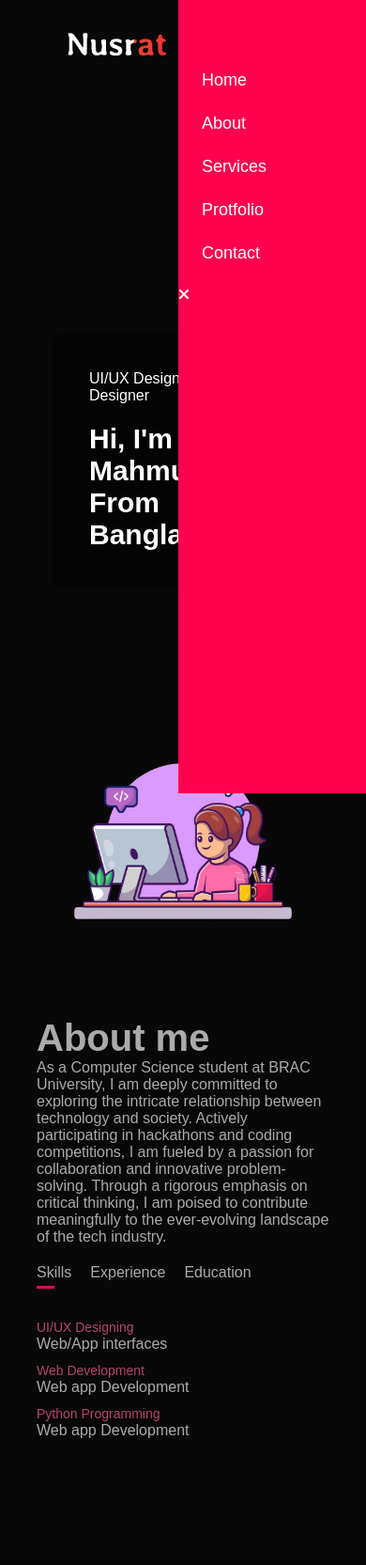
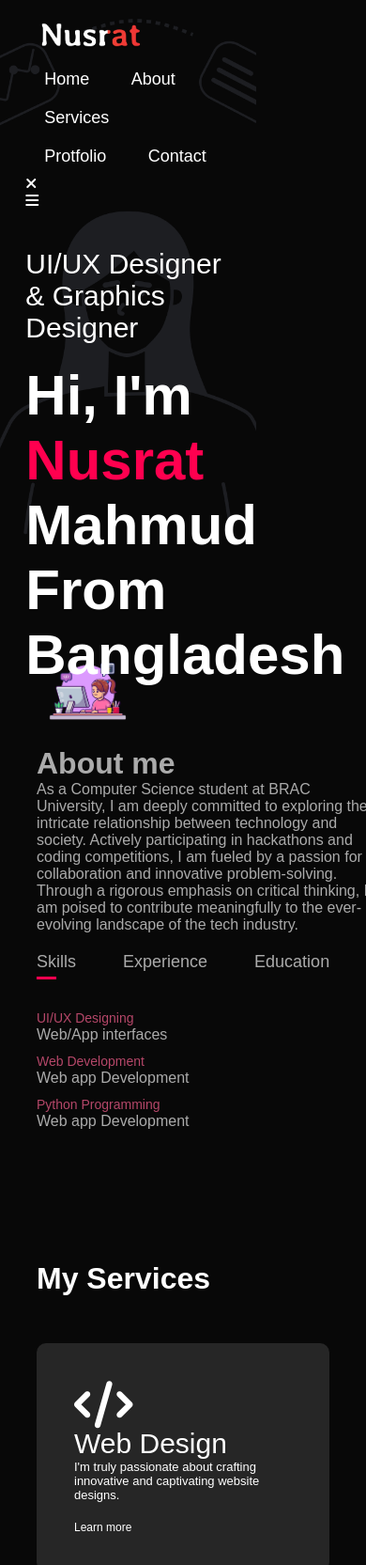
Before and after one commit to nusratmahmudkhushbu/My-Protfolio-Website, a plain HTML site: page index.html in a window 390 px wide. Shown: the top 1665 px of the page at 94% size. Drawn offline with Linux system fonts and the light colour scheme.

Commit message:
Update style.css

```diff
--- a/style.css
+++ b/style.css
@@ -4,9 +4,10 @@
     font-family: 'Poppins', sans-serif;
     box-sizing: border-box;
 }
-html {
+html{
     scroll-behavior: smooth;
 }
+
 
 body {
     background: #080808;
@@ -14,15 +15,13 @@ body {
 }
 
 #header {
-  background-image: url('Image/your-image.jpg');
-  background-size: cover;
-  background-position: center;
-  padding: 10px 20px;
-  border-radius: 8px;
-  color: #fff;
-  display: inline-block;
+    width: 70%;
+    height: 70vh;
+    background-image: url(ww.png);
+    background-size: cover;
+    background-position: center;
+    position: relative;
 }
-
 
 .container {
     padding: 10px 10%;
@@ -60,33 +59,16 @@ nav ul li a::after {
     position: absolute;
     left: 0;
     bottom: -6px;
-    transition: width 0.3s;
+    transition: width 0.3s; /* Added transition for smoother hover effect */
 }
 
 nav ul li a:hover::after {
     width: 100%;
 }
 
-/* UPDATED HEADER TEXT SECTION */
 .header-text {
-    margin-top: 20%;
+    margin-top: 20%; /* Consider using responsive units like vh for better scalability */
     font-size: 30px;
-    padding: 40px;
-    background-image: url('Image/your-image.jpg'); /* Update with your image path */
-    background-size: cover;
-    background-position: center;
-    border-radius: 12px;
-    position: relative;
-    z-index: 1;
-}
-
-.header-text::before {
-    content: "";
-    position: absolute;
-    top: 0; left: 0; bottom: 0; right: 0;
-    background: rgba(0, 0, 0, 0.5); /* optional overlay */
-    border-radius: 12px;
-    z-index: -1;
 }
 
 .header-text h1 {
@@ -99,7 +81,7 @@ nav ul li a:hover::after {
 }
 
 #about {
-    padding: 80px 0;
+    padding: 80px 0; /* Removed space between '80' and 'px' */
     color: #ababab;
 }
 
@@ -127,48 +109,47 @@ nav ul li a:hover::after {
     font-weight: 600;
     color: #fff;
 }
-
-.tab-titles {
+.tab-titles{
     display: flex;
     margin: 20px 0 40px;
 }
-.tab-links {
+.tab-links{
     margin-right: 50px;
     font-size: 18px;
     font-weight: 500;
     cursor: pointer;
     position: relative;
 }
-.tab-links::after {
+.tab-links::after{
     content: '';
     width: 0;
     height: 3px;
     background: #ff004f;
     position: absolute;
     left: 0;
-    bottom: -8px;
+    bottom:-8px;
     transition: 0.5s;
 }
-.tab-links.active-link::after {
+.tab-links.active-link::after{
     width: 50%;
 }
-.tab-contents ul li {
+.tab-contents ul li{
     list-style: none;
     margin: 10px 0;
 }
-.tab-contents ul li span {
+.tab-contents ul li span{
     color: #b54769;
     font-size: 14px;
 }
-.tab-contents {
+.tab-contents{
     display: none;
 }
-.tab-contents.active-tab {
+.tab-contents.active-tab{
     display: block;
+
 }
-
-/* Services Section */
-#services {
+/* /* CSS for the services section * */
+#services{
     padding: 30px 0;
 }
 
@@ -178,59 +159,63 @@ nav ul li a:hover::after {
     grid-gap: 40px;
     margin-top: 50px;
 }
-.services-list div {
+.services-list div{
     background: #262626;
     padding: 40px;
     font-size: 13px;
     font-weight: 300;
     border-radius: 10px;
-    transition: background 0.5s, transform 0.5s;
+    background: background0.5s, transform 0.5s;
 }
-.services-list div i {
+.services-list div i{
     font-size: 50px;
-    margin-bottom: 30px;
+    margin-bottom: 30 px;
 }
-.services-list div h2 {
+.services-list div h2{
     font-size: 30px;
     font-weight: 500;
-    margin-bottom: 15px;
+    margin-bottom: 15 px;
+
 }
-.services-list div a {
+.services-list div a{
     text-decoration: none;
     color: #fff;
     font-size: 12px;
     margin-top: 20px;
     display: inline-block;
+
 }
-.services-list div:hover {
+.services-list div:hover{
     background: #ff004f;
     transform: translateY(-10px);
+
 }
-
-#portfolio {
+#portfolio{
     padding: 50px 0;
 }
-.worklist {
+.worklist{
     display: grid;
     grid-template-columns: repeat(auto-fit, minmax(250px, 1fr));
     grid-gap: 40px;
     margin-top: 50px;
+
 }
-.work {
+.work{
     border-radius: 10px;
     position: relative;
     overflow: hidden;
 }
-.work img {
+.work img{
     width: 100%;
     border-radius: 10px;
     display: block;
     transition: transform 0.5s;
+
 }
-.layer {
+.layer{
     width: 100%;
     height: 0;
-    background: linear-gradient(rgba(0,0,0,0.6), #ff004f);
+    background: linear-gradient(rgba(0,0,0,0.6),#ff004f);
     border-radius: 10px;
     position: absolute;
     left: 0;
@@ -244,12 +229,14 @@ nav ul li a:hover::after {
     text-align: center;
     font-size: 14px;
     transition: height 0.5s;
+
+
 }
-.layer h3 {
+.layer h3{
     font-weight: 500;
     margin-bottom: 20px;
 }
-.layer a {
+.layer a{
     margin-top: 20px;
     color: #ff004f;
     text-decoration: none;
@@ -261,63 +248,68 @@ nav ul li a:hover::after {
     border-radius: 50%;
     text-align: center;
 }
-.work:hover img {
+.work:hover img{
     transform: scale(1.1);
+
+
 }
-.work:hover .layer {
+.work:hover .layer{
     height: 100%;
 }
-
 .btn {
     display: block;
     margin: 50px auto;
     width: fit-content;
     border: 1px solid #ff004f;
-    padding: 14px 50px;
+    padding: 14px 50px; /* Removed space between 50 and px */
     border-radius: 6px;
     text-decoration: none;
     color: #fff;
-    transition: background 0.5s;
+    transition: background 0.5s; /* Corrected background0.5s to background 0.5s */
 }
+
 .btn:hover {
     background: #ff004f;
 }
-
-/* Contact Section */
-.contact-left {
+/* ---contact--- */
+.contact-left{
     flex-basis: 35%;
 }
-.contact-right {
+.contact-right{
     flex-basis: 60%;
 }
-.contact-left p {
+.contact-left p{
     margin-top: 30px;
 }
-.contact-left p i {
-    color: #ff004f;
+.contact-left p i{
+    color:#ff004f;
     margin-right: 15px;
-    font-size: 25px;
+    font-size: 25px ;
+
 }
-.social-icons {
+.social-icons{
     margin-top: 30px;
 }
-.social-icons a {
+.social-icons a{
     text-decoration: none;
     font-size: 30px;
     margin-right: 15px;
     color: #ababab;
     display: inline-block;
-    transition: transform 0.5s;
+    transition: transfrom 0.5s;
 }
-.social-icons a:hover {
-    color: #ff004f;
+.social-icons a:hover{
+    color:#ff004f;
     transform: translateY(-5px);
 }
-.btn.btn2 {
+.btn.btn2{
     display: inline-block;
     background: #ff004f;
 }
-form input, form textarea {
+.contact-right format{
+    width: 100%
+}
+form input, form textarea{
     width: 100%;
     border: 0;
     outline: none;
@@ -328,89 +320,108 @@ form input, form textarea {
     font-size: 18px;
     border-radius: 6px;
 }
-form .btn2 {
+from .btn2{
     padding: 14px 60px;
     font-size: 18px;
     margin-top: 20px;
     cursor: pointer;
+
+
 }
-.copyright {
+.copyright{
     width: 100%;
     text-align: center;
     padding: 25px 0;
     background: #262626;
     font-weight: 300;
     margin-top: 20px;
+
 }
-.copyright i {
-    color: #ff004f;
+.copyright i{
+    color:#ff004f
+
 }
-
-/* Responsive Design */
-nav.fac {
+/* -----css for small screens--- */
+nav.fac{
     display: none;
 }
-@media only screen and (max-width: 600px) {
-    #header {
-        background-image: url(Images/mobile-bg.png);
+@media only screen and(max-with: 600px){
+    #header{
+        background-image: url(Images/.png) ;
+
     }
-    .header-text {
+    .header-text{
         margin-top: 100%;
         font-size: 16px;
     }
-    .header-text h1 {
+    .header-text h1{
         font-size: 30px;
     }
-    nav.fac {
+    nav.fac{
         display: block;
+        font-size:
+
     }
-    nav ul {
-        background: #ff004f;
+    nav ul{
+        background:#ff004f;
         position: fixed;
-        top: 0;
+        top:0;
         right: 0;
         width: 200px;
         height: 100vh;
         padding-top: 50px;
         z-index: 2;
         transition: right 0.5s;
+
     }
-    nav ul li {
+    nav ul li{
         display: block;
         margin: 25px;
+
     }
-    nav ul .fas {
+    nav ul .fas{
         position: absolute;
         top: 25px;
         left: 25px;
         cursor: pointer;
+
+
+
     }
-    .sub-title {
+    sub-title{
         font-size: 40px;
+
     }
-    .about-col-1, .about-col-2 {
+    .about-col1, .about-col-2{
         flex-basis: 100%;
+
+
     }
-    .about-col-1 {
+    .about-col-1{
         margin-bottom: 30px;
     }
-    .about-col-2 {
+    about-col-2{
         font-size: 16px;
+
+
     }
-    .tab-links {
+    .tab-links{
         font-size: 16px;
         margin-right: 20px;
     }
-    .contact-left, .contact-right {
+    .contact-left, .contact-right{
         flex-basis: 100%;
+
+
     }
-    .copyright {
+    .copyright{
         font-size: 14px;
     }
+
 }
-
-#span {
+#span{
     color: #61b752;
     margin-top: -20px;
     display: block;
+
 }
```
